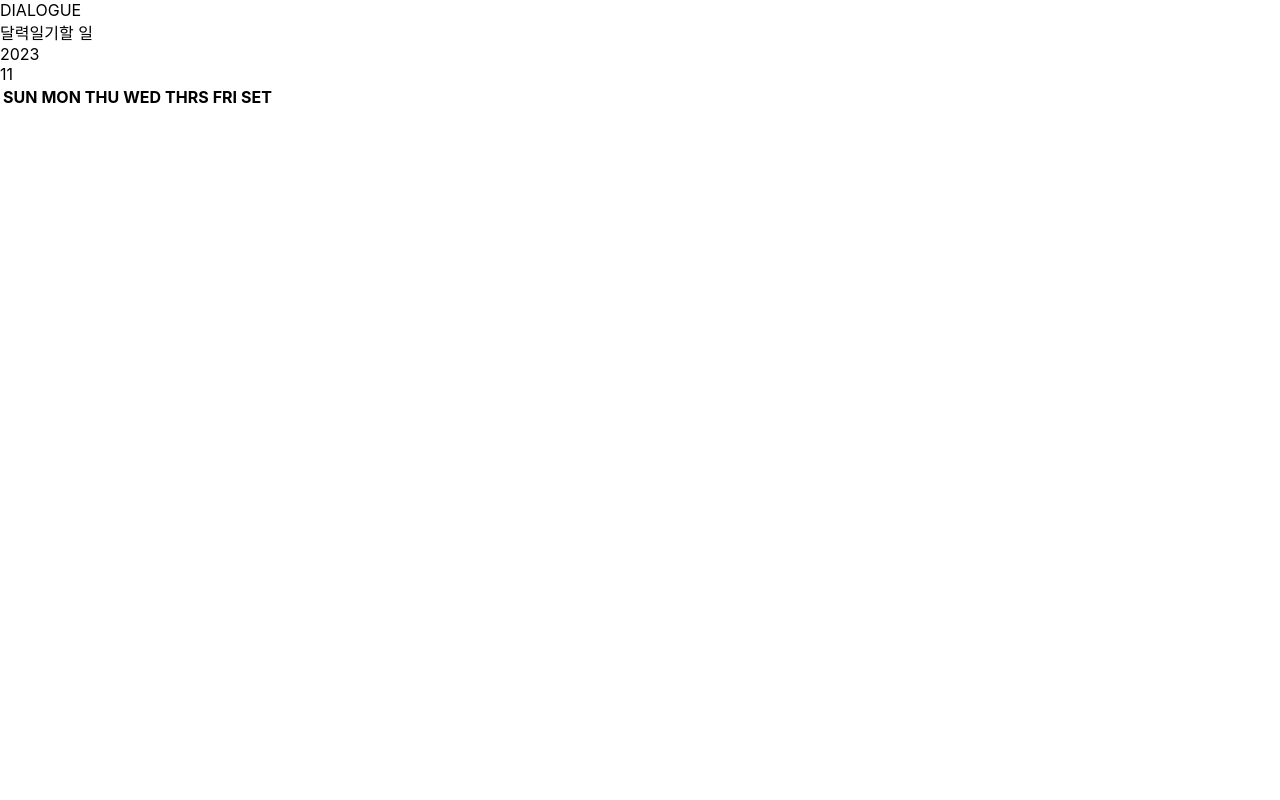
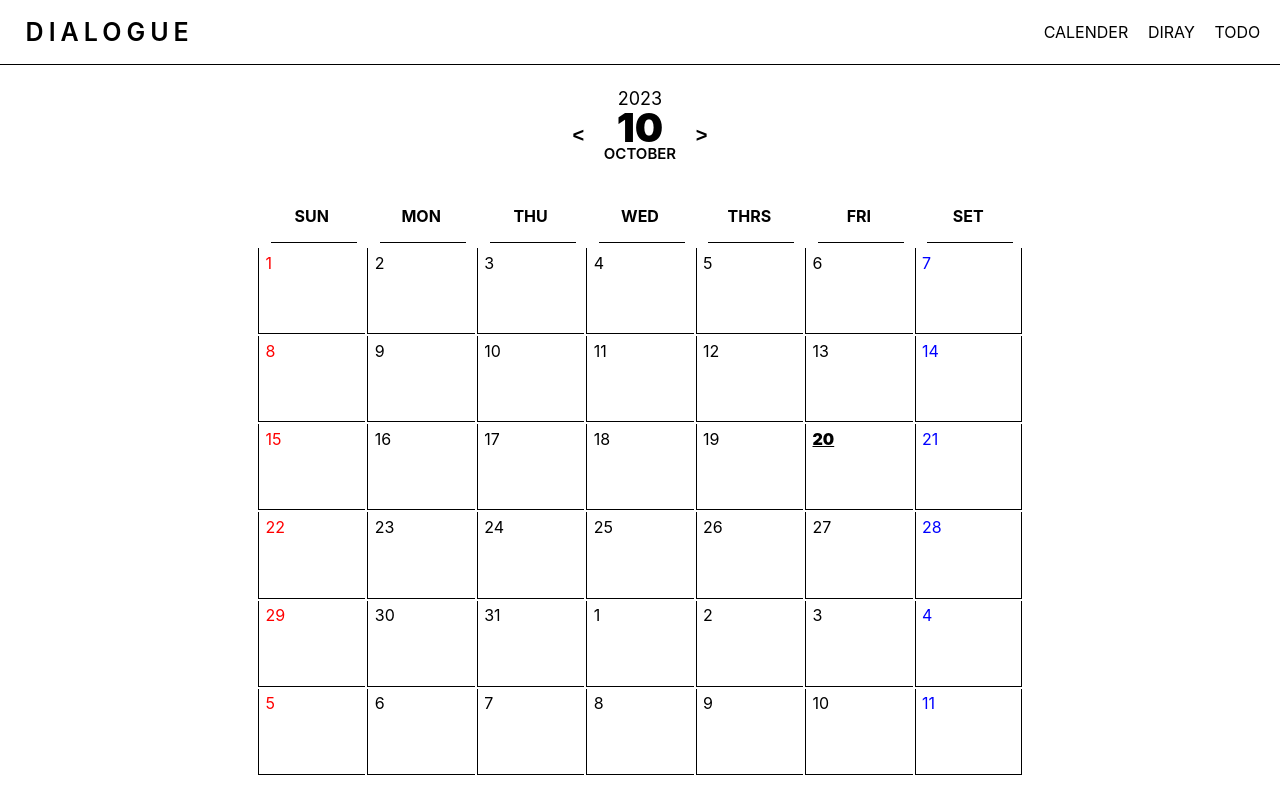
Before and after one commit to seyerin/dialogue, a React (Create React App) app: page / in a window 1280 px wide. Built offline with nearby package versions, Linux system fonts and the light colour scheme.

Commit message:
calender

```diff
--- a/src/App.js
+++ b/src/App.js
@@ -1,7 +1,7 @@
-import Calendar from "./jsx/calendar";
+import Calender from "./jsx/calender";
 
 function App() {
-  return <Calendar />;
+  return <Calender />;
 }
 
 export default App;
--- a/src/css/calendar.css
+++ /dev/null
@@ -1,6 +0,0 @@
-* {
-  margin: 0;
-  padding: 0;
-}
-body {
-}
--- /dev/null
+++ b/src/css/calender.css
@@ -0,0 +1,110 @@
+* {
+  margin: 0;
+  padding: 0;
+}
+body {
+  width: 100%;
+  height: 100vh;
+}
+#root {
+  width: 100%;
+  height: 100%;
+}
+main {
+  width: 100%;
+  height: 89%;
+  display: flex;
+  flex-direction: column;
+  align-items: center;
+}
+.mainHeader {
+  margin-top: 2vh;
+  width: 100%;
+  height: 15%;
+  display: flex;
+  flex-direction: column;
+  align-items: center;
+  justify-content: center;
+  position: relative;
+}
+.month {
+  font-size: 40px;
+  font-weight: 900;
+}
+.year {
+  font-size: 18px;
+  position: absolute;
+  bottom: 9.5vh;
+}
+.monthEng {
+  margin-top: -1vh;
+  font-size: 15px;
+  font-weight: 600;
+}
+input {
+  margin: 0 2vw 0 2vw;
+  width: 2vw;
+  height: 2vw;
+  border-radius: 100%;
+  border: none;
+  font-size: 20px;
+  font-weight: 600;
+  background-color: white;
+  cursor: pointer;
+}
+table {
+  width: 60%;
+  height: 85%;
+}
+thead {
+  width: 100%;
+  height: 10%;
+}
+th {
+  width: 10%;
+  height: 100%;
+}
+th::after {
+  content: "";
+  width: 80%;
+  height: 1%;
+  border-bottom: 1px solid black;
+  display: block;
+  position: relative;
+  top: 2vh;
+  left: 1vw;
+}
+tbody {
+  width: 100%;
+  height: 90%;
+}
+tbody tr {
+  width: 100%;
+  height: 15%;
+}
+td {
+  width: 14%;
+  height: 15%;
+  border: 1px solid rgb(0, 0, 0);
+  border-top: none;
+  border-right: none;
+}
+tr td:last-child {
+  border-right: 1px solid black;
+}
+td span {
+  margin-left: 0.5vw;
+  display: block;
+  position: relative;
+  bottom: 3.5vh;
+}
+.today {
+  font-weight: 900;
+  text-decoration: underline;
+}
+.sun {
+  color: red;
+}
+.set {
+  color: blue;
+}
--- /dev/null
+++ b/src/css/header.css
@@ -0,0 +1,21 @@
+header {
+  width: 100%;
+  height: 8%;
+  border-bottom: 1px solid black;
+  display: flex;
+  align-items: center;
+  justify-content: space-between;
+}
+nav {
+  width: 20%;
+  height: 100%;
+  display: flex;
+  align-items: center;
+  justify-content: space-evenly;
+}
+.logo {
+  margin-left: 2vw;
+  font-size: 25px;
+  letter-spacing: 5px;
+  font-weight: 600;
+}
--- a/src/jsx/calendar.jsx
+++ /dev/null
@@ -1,95 +0,0 @@
-import { useState } from "react";
-
-import Header from "./header";
-function Calendar(props) {
-  const [curruentDate, setCurrentDate] = useState(new Date());
-  const nowYears = curruentDate.getFullYear();
-  const nowMonth = curruentDate.getMonth() + 2;
-
-  const monthStart = new Date(
-    curruentDate.getFullYear(),
-    curruentDate.getMonth() + 1,
-    1
-  ).getDay();
-
-  console.log(monthStart);
-
-  const monthEnd = new Date(
-    curruentDate.getFullYear(),
-    curruentDate.getMonth() + 2,
-    0
-  );
-
-  const endDay = monthEnd.getDate();
-  const endDay2 = monthEnd.getDay();
-
-  const startDate = new Date(
-    curruentDate.getFullYear(),
-    curruentDate.getMonth() + 1,
-    -monthStart + 1
-  );
-  // console.log(monthStart);
-
-  const endDate = new Date(
-    curruentDate.getFullYear(),
-    curruentDate.getMonth() + 2,
-    6 - endDay2
-  ).getDate();
-
-  const rows = [[], [], [], [], []];
-  let day = [];
-  let counter = 0;
-  let counter2 = 0;
-  // console.log(endDate);
-
-  const date = ["SUN", "MON", "THU", "WED", "THRS", "FRI", "SET"];
-  const days = [];
-  for (let i = -monthStart + 1; i <= endDay + endDate; i++) {
-    day.push(
-      new Date(curruentDate.getFullYear(), curruentDate.getMonth(), i).getDate()
-    );
-  }
-  console.log(day);
-
-  // for (let i = 0; i < day.length; i++) {
-  //   if (counter2 == 7) {
-  //     counter++;
-  //     counter2 = 0;
-  //   }
-  //   counter2++;
-  //   rows[counter].push(day[i]);
-  // }
-
-  // console.log(rows);
-  for (let i = 0; i < 7; i++) {
-    days.push(<th key={i}>{date[i]}</th>);
-  }
-  return (
-    <>
-      <Header />
-      <main>
-        <div className="mainHeader">
-          <span className="year">{nowYears}</span>
-          <br />
-          <span className="month">{nowMonth}</span>
-        </div>
-        <table>
-          <thead>
-            <tr>{days}</tr>
-          </thead>
-          <tbody>
-            {rows.map((i, j) => (
-              <tr key={j}>
-                {i.map((x, y) => (
-                  <td key={y}>{x}</td>
-                ))}
-              </tr>
-            ))}
-          </tbody>
-        </table>
-      </main>
-    </>
-  );
-}
-
-export default Calendar;
--- /dev/null
+++ b/src/jsx/calender.jsx
@@ -0,0 +1,118 @@
+import { useState } from "react";
+import Header from "./header";
+import "../css/calender.css";
+
+function Calender(props) {
+  const [nextMonth, setNextMonth] = useState(0);
+  const [prevMonth, setPreveMonth] = useState(1);
+
+  const [curruentDate, setCurrentDate] = useState(new Date());
+  const nowYears = curruentDate.getFullYear();
+  const nowMonth = curruentDate.getMonth();
+
+  const monthStart = new Date(nowYears, nowMonth + nextMonth, 1).getDay();
+  const monthEnd = new Date(nowYears, nowMonth + prevMonth, 0);
+
+  const endDay = monthEnd.getDate();
+  const endDay2 = monthEnd.getDay();
+
+  const startDate = new Date(nowYears, nowMonth + nextMonth, -monthStart + 1);
+
+  const endDate = new Date(
+    nowYears,
+    nowMonth + prevMonth,
+    42 - endDay - monthStart
+  ).getDate();
+
+  const month = [
+    "JANUARY",
+    "FEBRUARY",
+    "MARCH",
+    "APRIL",
+    "MAY",
+    "JUNE",
+    "JULY",
+    "AUGUST",
+    "SEPTEMBER",
+    "OCTOBER",
+    "NOVEMBER",
+    "DECEMBER",
+  ];
+  const rows = [[], [], [], [], [], []];
+  let counter = 0;
+  let counter2 = 0;
+  const date = ["SUN", "MON", "THU", "WED", "THRS", "FRI", "SET"];
+  const days = [];
+
+  for (let i = -monthStart + 1; i <= endDate + endDay; i++) {
+    if (counter2 == 7) {
+      counter++;
+      counter2 = 0;
+    }
+    counter2++;
+    rows[counter].push(new Date(nowYears, nowMonth + nextMonth, i));
+  }
+
+  for (let i = 0; i < 7; i++) {
+    days.push(<th key={i}>{date[i]}</th>);
+  }
+  return (
+    <>
+      <Header />
+      <main>
+        <div className="mainHeader">
+          <span className="year">{monthEnd.getFullYear()}</span>
+          <div>
+            <input
+              type="button"
+              value="<"
+              onClick={() => {
+                setNextMonth((prev) => prev - 1);
+                setPreveMonth((prev) => prev - 1);
+              }}
+            />
+            <span className="month">{monthEnd.getMonth() + 1}</span>
+            <input
+              type="button"
+              value=">"
+              onClick={() => {
+                setNextMonth((prev) => prev + 1);
+                setPreveMonth((prev) => prev + 1);
+              }}
+            />
+          </div>
+          <span className="monthEng">{month[monthEnd.getMonth()]}</span>
+        </div>
+        <table>
+          <thead>
+            <tr>{days}</tr>
+          </thead>
+          <tbody>
+            {rows.map((i, j) => (
+              <tr key={j}>
+                {i.map((x, y) => (
+                  <td
+                    key={y}
+                    className={
+                      x.getDate() == curruentDate.getDate() && nextMonth == 0
+                        ? "today"
+                        : x.getDay() == 0
+                        ? "sun"
+                        : x.getDay() == 6
+                        ? "set"
+                        : ""
+                    }
+                  >
+                    <span>{x.getDate()}</span>
+                  </td>
+                ))}
+              </tr>
+            ))}
+          </tbody>
+        </table>
+      </main>
+    </>
+  );
+}
+
+export default Calender;
--- a/src/jsx/header.jsx
+++ b/src/jsx/header.jsx
@@ -1,3 +1,5 @@
+import "../css/header.css";
+
 function Header() {
   return (
     <>
@@ -6,9 +8,9 @@ function Header() {
           <span>DIALOGUE</span>
         </div>
         <nav>
-          <span>달력</span>
-          <span>일기</span>
-          <span>할 일</span>
+          <span>CALENDER</span>
+          <span>DIRAY</span>
+          <span>TODO</span>
         </nav>
       </header>
     </>
```
